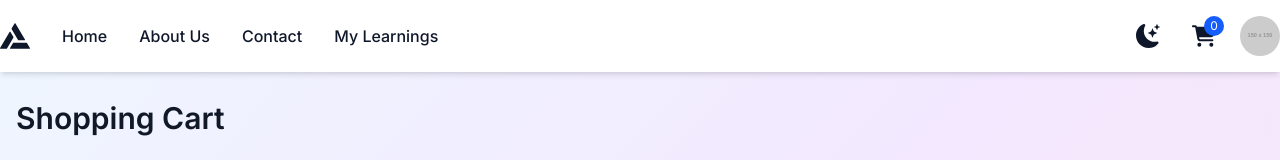
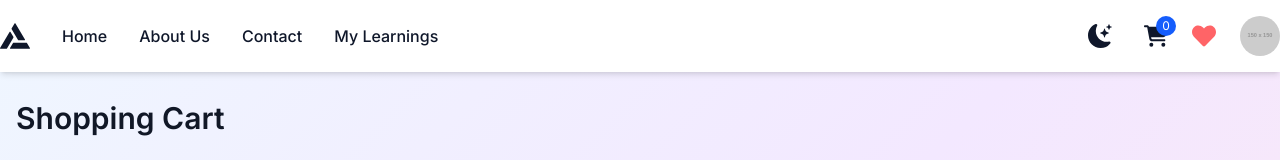
Before and after one commit to vijayKrishna96/learn-lab-f-v2, a Next.js app: page /student/cart in a window 1280 px wide. Shown: the top 160 px of the page. Built offline with nearby package versions, Linux system fonts and the light colour scheme; no server answers.

Commit message:
fixed navbar

```diff
--- a/src/components/navbar/StudentNavbar.tsx
+++ b/src/components/navbar/StudentNavbar.tsx
@@ -77,6 +77,15 @@ const StudentHeader = () => {
 
             <span className="absolute -top-2 -right-2 text-xs bg-blue-600 text-white rounded-full w-5 h-5 flex items-center justify-center">
               {cartItems?.length || 0}
+            </span>
+          </div>
+
+          <div className="relative text-red-400 text-xl md:text-2xl">
+            <Link href={`/student/wishlist`}>
+              <FaHeart />
+            </Link>
+            <span className="absolute -top-2 -right-2 text-xs bg-primarybtn text-white rounded-full w-5 h-5 flex items-center justify-center">
+              {/* {userWishlist?.length ?? 0} */}
             </span>
           </div>
 
```
